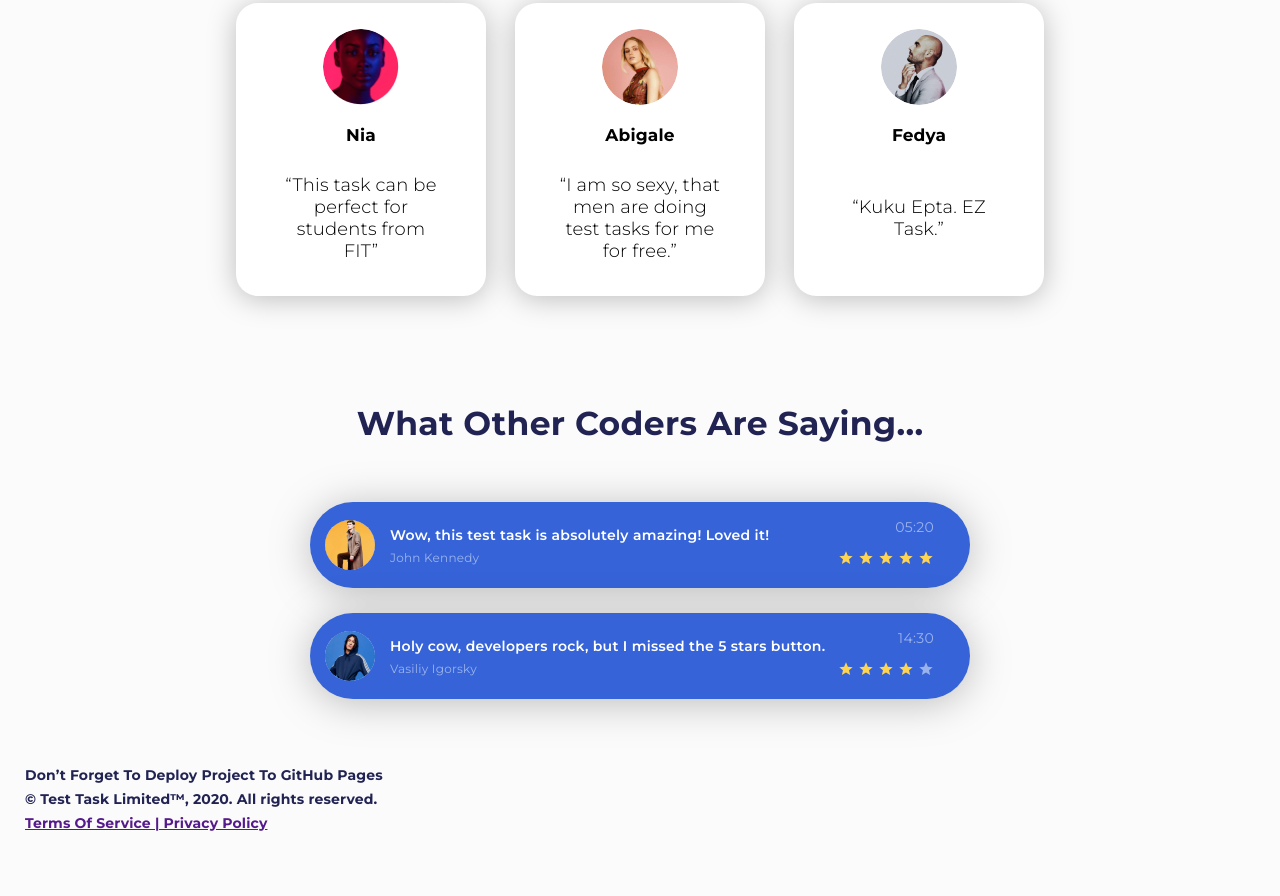
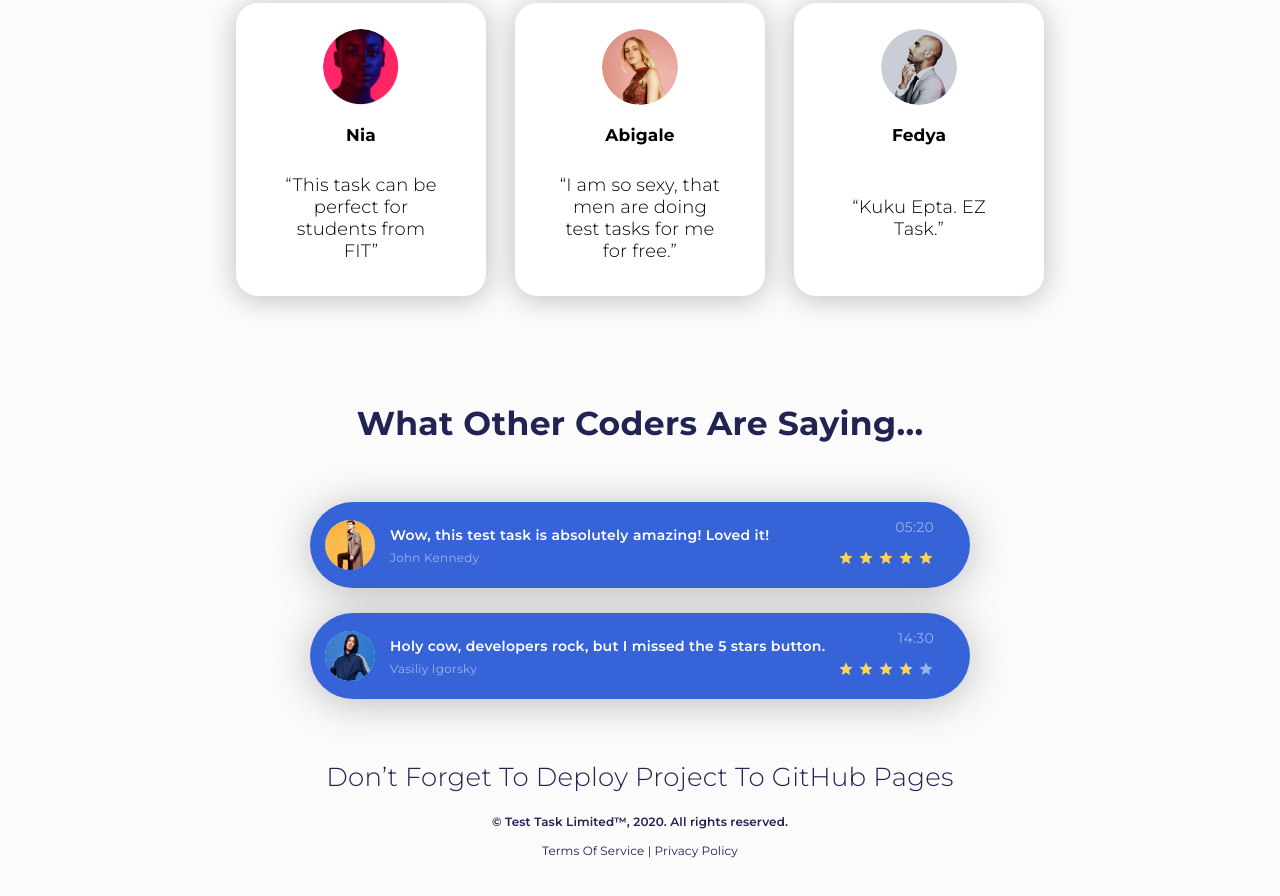
Before and after one commit to VlasiukOleg/HTML-CSS-JS-Test-Task-V1-, a plain HTML site: page index.html in a window 1280 px wide. Shown: the part 999-1895 px from the top of the page. Before the commit the page ends 1834 px from the top, so only its background shows below. Drawn offline with nearby package versions, Linux system fonts and the light colour scheme.

Commit message:
finished test-task

```diff
--- a/index.html
+++ b/index.html
@@ -204,7 +204,7 @@
       <section class="page-footer">
         <div class="container">
           <p class="page-footer__caption">Don’t Forget To Deploy Project To GitHub Pages</p>
-          <p class="page-footer__copy">© Test Task Limited™, 2020. All rights reserved.</p>
+          <p class="page-footer__copy">&#169 Test Task Limited&#8482, 2020. All rights reserved.</p>
           <a href="" class="page-footer__policy">Terms Of Service | Privacy Policy</a>
         </div>
       </section>
--- a/sass/layout/__layout.scss
+++ b/sass/layout/__layout.scss
@@ -3,3 +3,4 @@
 @import './page-details';
 @import './page-prof-reviews';
 @import './page-other-reviews';
+@import './page-footer';
--- /dev/null
+++ b/sass/layout/_page-footer.scss
@@ -0,0 +1,24 @@
+.page-footer {
+  padding-bottom: 58px;
+
+  text-align: center;
+}
+
+.page-footer__caption {
+  @include font(26, 200, 28);
+
+  margin-bottom: 20px;
+}
+
+.page-footer__copy {
+  @include font(12, 600, 22);
+
+  margin-bottom: 5px;
+}
+
+.page-footer__policy {
+  @extend %link;
+  color: inherit;
+
+  @include font(12, 400, 22);
+}
```
Also changed, not shown: css/main.css, css/main.min.css, 2 other files.
